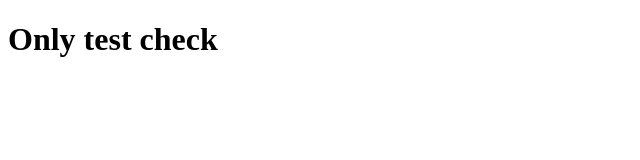
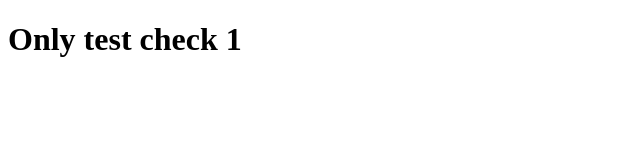
Before and after one commit to umbrellait-Ilya-Zverev/test-github-integration, a plain HTML site: page index.html in a window 1280 px wide. Shown: the full height of the page, 0-640 px from the left. Drawn offline with Linux system fonts and the light colour scheme.

```diff
--- a/index.html
+++ b/index.html
@@ -5,6 +5,6 @@
     <title>Title</title>
 </head>
 <body>
-<h1>Only test check </h1>
+<h1>Only test check 1 </h1>
 </body>
 </html>
```
